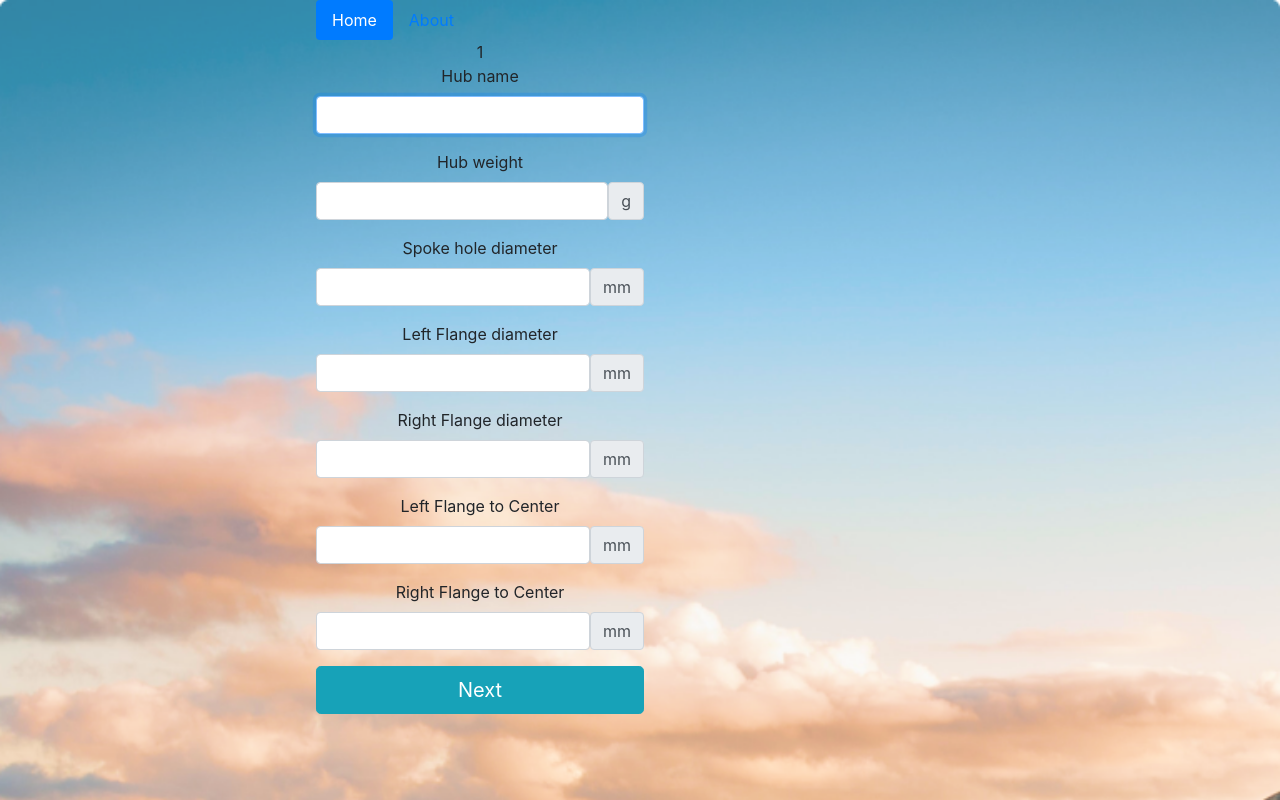
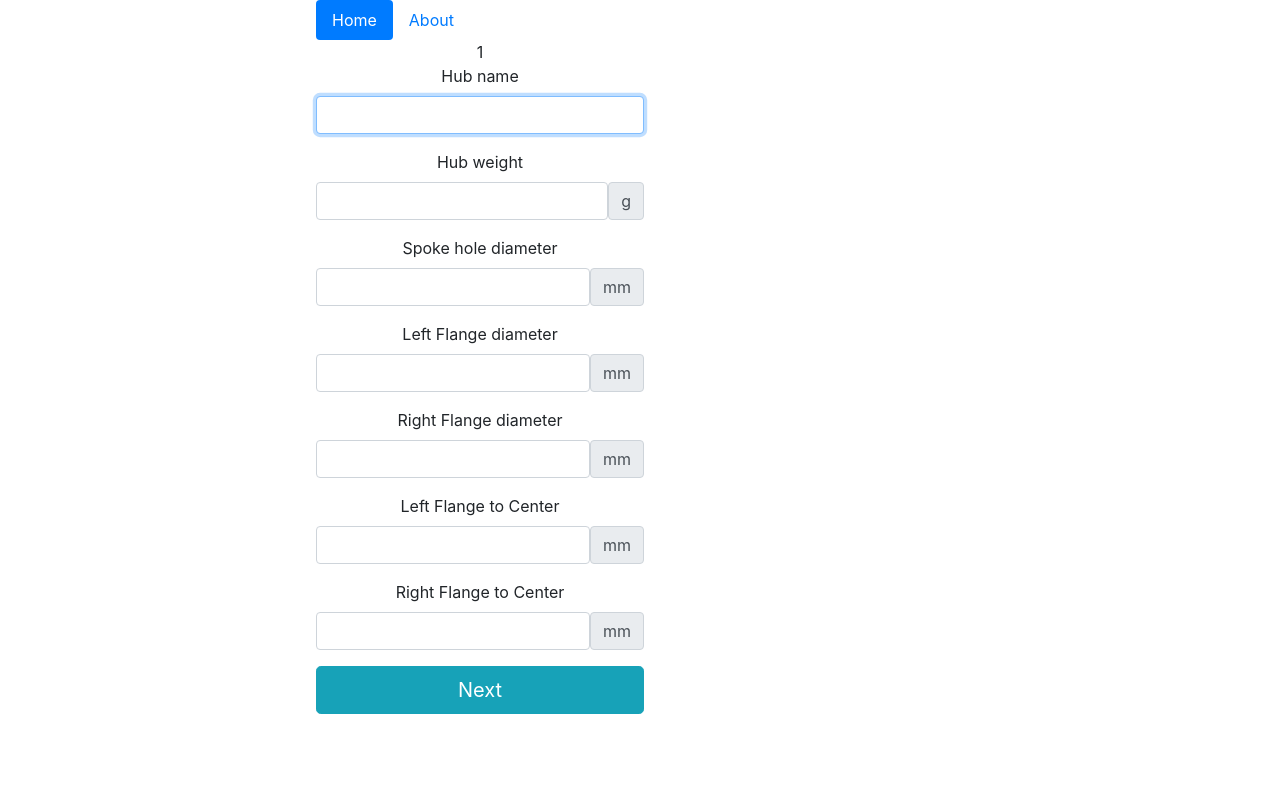
Before and after one commit to kimchirice/32spoke, a React (Create React App) app: page / in a window 1280 px wide. Built offline with nearby package versions, Linux system fonts and the light colour scheme.

Commit message:
Revert "Debug spoke length calculation"

```diff
--- a/src/Components/utils/SpokeCalculator.js
+++ b/src/Components/utils/SpokeCalculator.js
@@ -1,18 +1,18 @@
 // d, r1, r2, r3, m, k
-// variation need to attention, OSB, Spoke type J-bend or Straight-pulll
-// d = distance from the center of hub (along the axis) to flange, for instance of a rear hub, cTLF and cTLR are different
-// r1 = the radius of circle of flange holes, equals to PCD/2
-// r2 = half of Effective Rim Diameter (ERD), or the diameter the ends of the spokes make in a built wheel of the rim
-// r3 = radius of spoke holes in the flange, for example 2.6 mm,
-// m = number of spokes to be used for the wheel, equals the "spokeNumber"
-// k = number of crossings per spoke, lacing pattern, radial, 1 crossing, 2 crossing, 3 crossing
+//   viaration need to attention, OSB, Spoke type J-bend or Straight-pulll
+//   d = distance from the center of hub (along the axis) to flange, for instance of a rear hub, cTLF and cTLR are different
+//   r1 = the radius of circle of flange holes, equals to PCD/2
+//   r2 = half of Effective Rim Diameter (ERD), or the diameter the ends of the spokes make in a built wheel of the rim
+//   r3 = radius of spoke holes in the flange, for example 2.6 mm,
+//   m = number of spokes to be used for one side of the wheel, equals to half of the "spokeNumber"
+//   k = number of crossings per spoke,
 
-
+//    a function here to calculate angle, based on number of spokes and lacing patern(s)
 const spokeCalculator=(d, r1, r2, r3, m, k) => {
 
-  const angleCalculator = (spokeNumber, crossing)=> {
-    //  for example of 3-crossing of 1 32-spoke  360° * 3 / (32 / 2)
-        const angle = 360  * crossing / spokeNumber
+  const angleCalculator = (k, m)=> {
+    // angle = 360° * k / m,  for example of 3-crossing of 1 32-spoke  360° * 3 / 16
+        const angle = 360 * k / m
         return angle
   }
 
@@ -22,8 +22,8 @@ const spokeCalculator=(d, r1, r2, r3, m, k) => {
   }
 
   const angle = angleCalculator(k, m)
-  console.log(angle);
-  let spokeLength = Math.sqrt(Math.pow(d, 2) + Math.pow(r1, 2) + Math.pow(r2, 2) - 2 * r1 * r2 * Math.cos(angle)) - (r3)
+
+  let spokeLength = Math.sqrt(d*d + r1*r1/4 + r2*r2/4 - r1*r2*Math.cos(angle)/2) - (r3/2)
 
   spokeLength = roundNumberToTowDecimal(spokeLength)
 
--- a/src/index.css
+++ b/src/index.css
@@ -10,7 +10,4 @@ body {
     sans-serif;
   -webkit-font-smoothing: antialiased;
   -moz-osx-font-smoothing: grayscale;
-  background-image: url('../src/components/utils/david-marcu-VfUN94cUy4o-unsplash\ 1.png');
-  background-repeat: no-repeat;
-  background-size: cover;
 }
```
Also changed, not shown: src/Components/Hub.js (+1 -15 lines), src/Pages/Home.js (+1 -17 lines), src/Components/utils/david-marcu-VfUN94cUy4o-unsplash 1.png (deleted).
